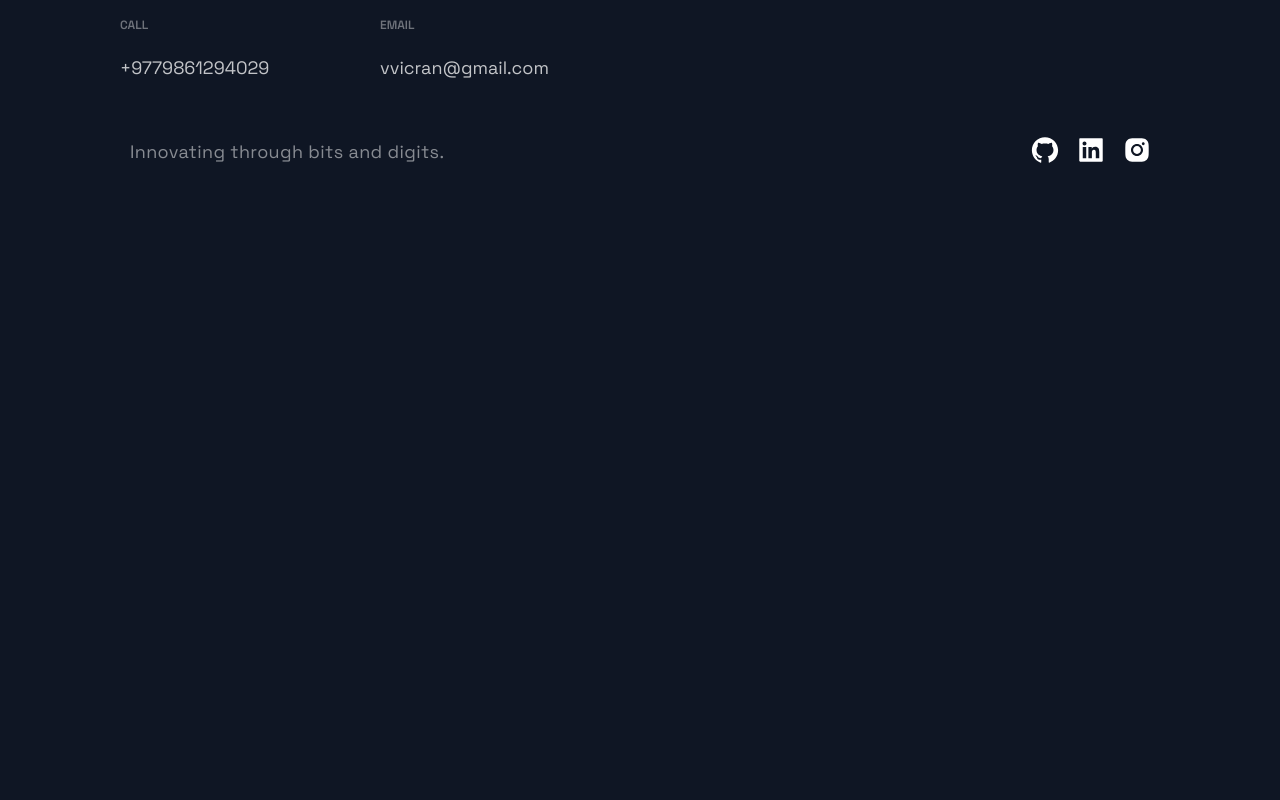
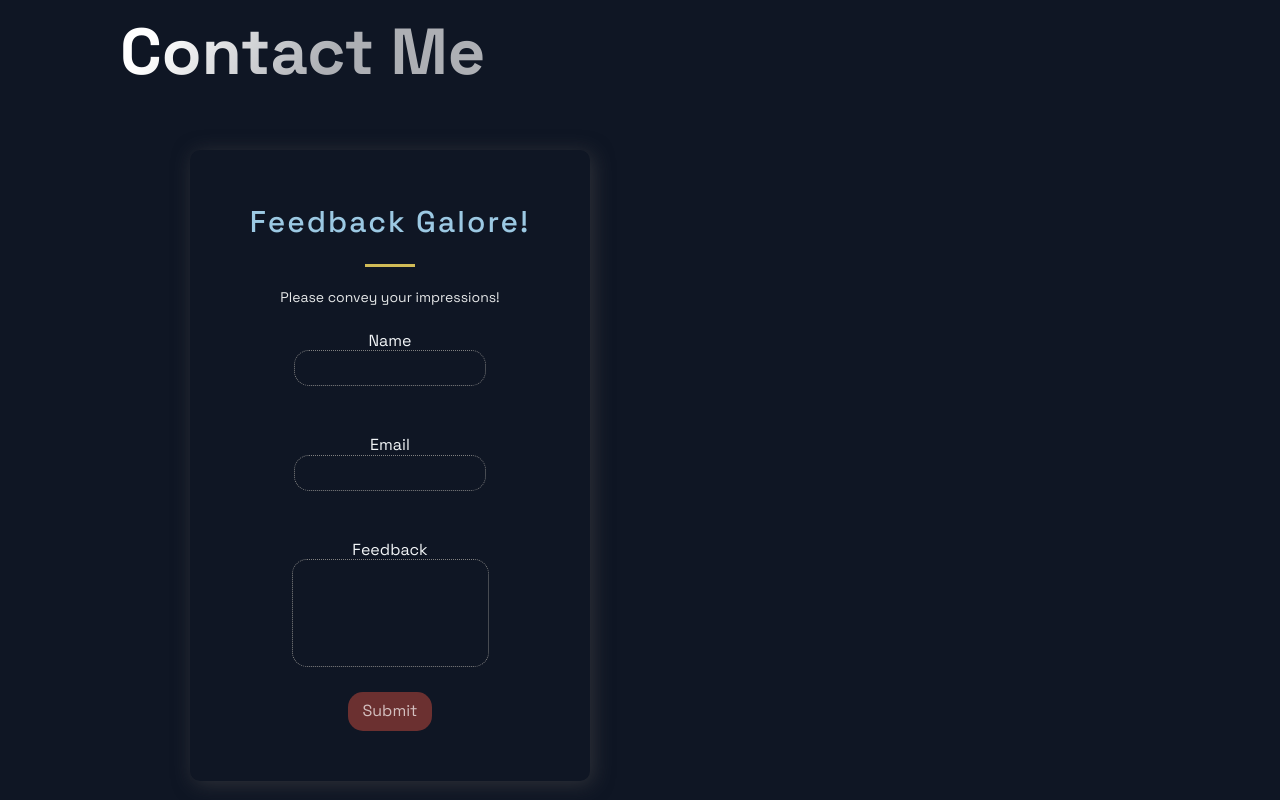
Before and after one commit to vincentvicran/vikrant-portfolio, a Next.js app: page / in a window 1280 px wide. Shown: the part 3000-3800 px from the top of the page. Before the commit the page ends 3227 px from the top, so only its background shows below. Built offline with nearby package versions, Linux system fonts and the light colour scheme.

Commit message:
Contact Me updated

```diff
--- /dev/null
+++ b/src/components/ContactMe/ContactMe.js
@@ -0,0 +1,51 @@
+import React from 'react';
+
+import {
+    BlogCard,
+    CardInfo,
+    GridContainer,
+    HeaderThree,
+    Hr,
+    TitleContent,
+    UtilityList,
+    Buttons,
+    Form,
+    Input,
+    TextArea,
+} from './ContactMeStyles';
+import { Section, SectionDivider, SectionTitle } from '../../styles/GlobalComponents';
+
+const ContactMe = () => (
+    <Section nopadding id="contact">
+        <SectionDivider style={{ margin: '1rem 0 0rem' }} />
+        <SectionTitle main>Contact Me</SectionTitle>
+        <GridContainer>
+            <BlogCard>
+                {/* <Img src={image} /> */}
+                <TitleContent>
+                    <HeaderThree title="feedback">Feedback Galore!</HeaderThree>
+                    <Hr />
+                </TitleContent>
+                <CardInfo>Please convey your impressions!</CardInfo>
+                <Form>
+                    <UtilityList>
+                        <TitleContent>Name</TitleContent>
+                        <Input type="text" />
+                    </UtilityList>
+                    <UtilityList>
+                        <TitleContent>Email</TitleContent>
+                        <Input type="email" />
+                    </UtilityList>
+                    <UtilityList>
+                        <TitleContent>Feedback</TitleContent>
+                        <TextArea rows="4" />
+                    </UtilityList>
+
+                    <Buttons>Submit</Buttons>
+                </Form>
+            </BlogCard>
+        </GridContainer>
+    </Section>
+);
+
+export default ContactMe;
--- /dev/null
+++ b/src/components/ContactMe/ContactMeStyles.js
@@ -0,0 +1,138 @@
+import styled from 'styled-components';
+
+export const Img = styled.img`
+    width: 100%;
+    height: 100%;
+    object-fit: cover;
+    overflow: hidden;
+`;
+
+export const GridContainer = styled.section`
+    display: grid;
+    grid-template-columns: repeat(auto-fill, minmax(400px, 1fr));
+    padding: 3rem;
+    place-items: center;
+    column-gap: 2rem;
+    row-gap: 3rem;
+    @media ${(props) => props.theme.breakpoints.sm} {
+        display: flex;
+        flex-direction: column;
+        padding: 2rem;
+        padding-bottom: 0;
+    }
+`;
+export const BlogCard = styled.div`
+    border-radius: 10px;
+    box-shadow: 3px 3px 20px rgba(80, 78, 78, 0.5);
+    padding: 50px;
+    text-align: center;
+    width: 400px;
+    @media ${(props) => props.theme.breakpoints.sm} {
+        width: 100%;
+    }
+`;
+export const TitleContent = styled.div`
+    text-align: center;
+    z-index: 20;
+    width: 100%;
+`;
+
+export const HeaderThree = styled.h3`
+    font-weight: 500;
+    letter-spacing: 2px;
+    color: #9cc9e3;
+    padding: 0.5rem 0;
+    font-size: ${(props) => (props.title ? '3rem' : '2rem')};
+`;
+
+export const Hr = styled.hr`
+    width: 50px;
+    height: 3px;
+    margin: 20px auto;
+    border: 0;
+    background: #d0bb57;
+`;
+
+export const Intro = styled.div`
+    width: 170px;
+    margin: 0 auto;
+    color: #dce3e7;
+    font-family: 'Droid Serif', serif;
+    font-size: 13px;
+    font-style: italic;
+    line-height: 18px;
+`;
+
+export const CardInfo = styled.p`
+    width: 100%;
+    text-align: center;
+    color: #e4e6e7;
+    font-style: 2rem;
+    line-height: 20px;
+    font-size: 14px;
+    @media ${(props) => props.theme.breakpoints.sm} {
+        padding: 0.3rem;
+    }
+`;
+
+export const UtilityList = styled.ul`
+    list-style-type: none;
+    padding: 0;
+    display: flex;
+    justify-content: space-around;
+    flex-direction: column;
+    margin: 2.5rem 0;
+`;
+
+export const Buttons = styled.button`
+    color: #d4c0c0;
+    border: 0;
+    font-size: 1.6rem;
+    padding: 1rem 1.5rem;
+    background: #6b3030;
+    border-radius: 15px;
+    transition: 0.5s;
+    &:hover {
+        background: #801414;
+    }
+`;
+
+export const TagList = styled.ul`
+    display: flex;
+    justify-content: space-around;
+    padding: 2rem;
+`;
+export const Tag = styled.li`
+    color: #d8bfbf;
+    font-size: 1.5rem;
+`;
+
+export const Form = styled.form`
+    display: flex;
+    justify-content: start;
+    align-items: center;
+    flex-direction: column;
+`;
+
+export const Input = styled.input`
+    background: transparent;
+    line-height: 24px;
+    border: 1px dotted gray;
+    border-radius: 15px;
+    color: #d8bfbf;
+    padding: 5px 10px;
+    text-align: center;
+    font-size: 14px;
+`;
+
+export const TextArea = styled.textarea`
+    background: transparent;
+    line-height: 24px;
+    border: 1px dotted gray;
+    border-radius: 15px;
+    color: #d8bfbf;
+    font-size: 14px;
+    padding: 5px 10px;
+    text-align: center;
+    resize: none;
+`;
--- a/src/pages/index.js
+++ b/src/pages/index.js
@@ -1,11 +1,12 @@
-import Acomplishments from "../components/Acomplishments/Acomplishments";
-import BgAnimation from "../components/BackgrooundAnimation/BackgroundAnimation";
-import Hero from "../components/Hero/Hero";
-import Projects from "../components/Projects/Projects";
-import Technologies from "../components/Technologies/Technologies";
-import Timeline from "../components/TimeLine/TimeLine";
-import { Layout } from "../layout/Layout";
-import { Section } from "../styles/GlobalComponents";
+import Acomplishments from '../components/Acomplishments/Acomplishments';
+import BgAnimation from '../components/BackgrooundAnimation/BackgroundAnimation';
+import ContactMe from '../components/ContactMe/ContactMe';
+import Hero from '../components/Hero/Hero';
+import Projects from '../components/Projects/Projects';
+import Technologies from '../components/Technologies/Technologies';
+import Timeline from '../components/TimeLine/TimeLine';
+import { Layout } from '../layout/Layout';
+import { Section } from '../styles/GlobalComponents';
 
 const Home = () => {
     return (
@@ -18,6 +19,7 @@ const Home = () => {
             <Technologies />
             <Timeline />
             <Acomplishments />
+            <ContactMe />
         </Layout>
     );
 };
```
Lines whose indentation alone changed are shown as unchanged.
